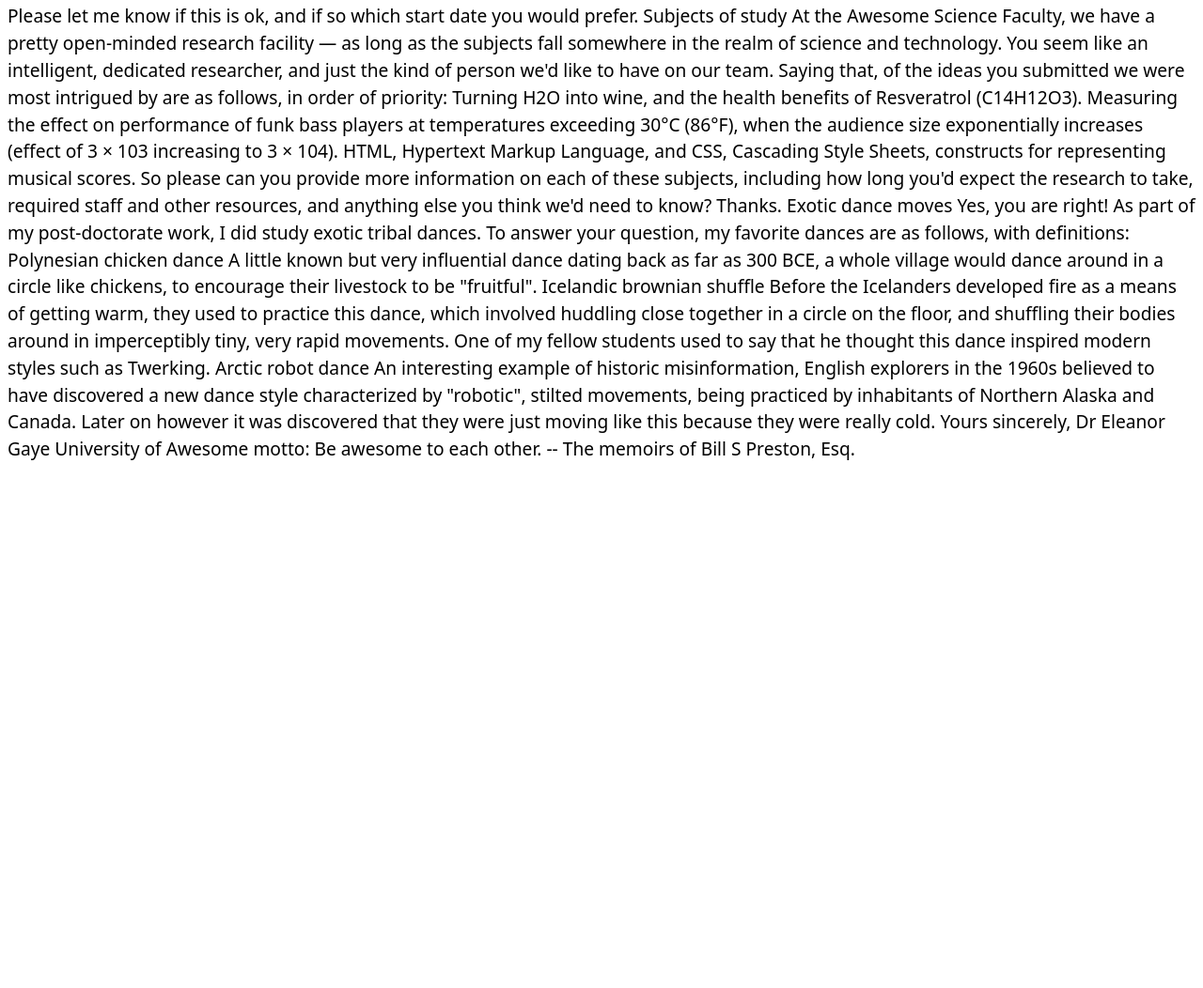
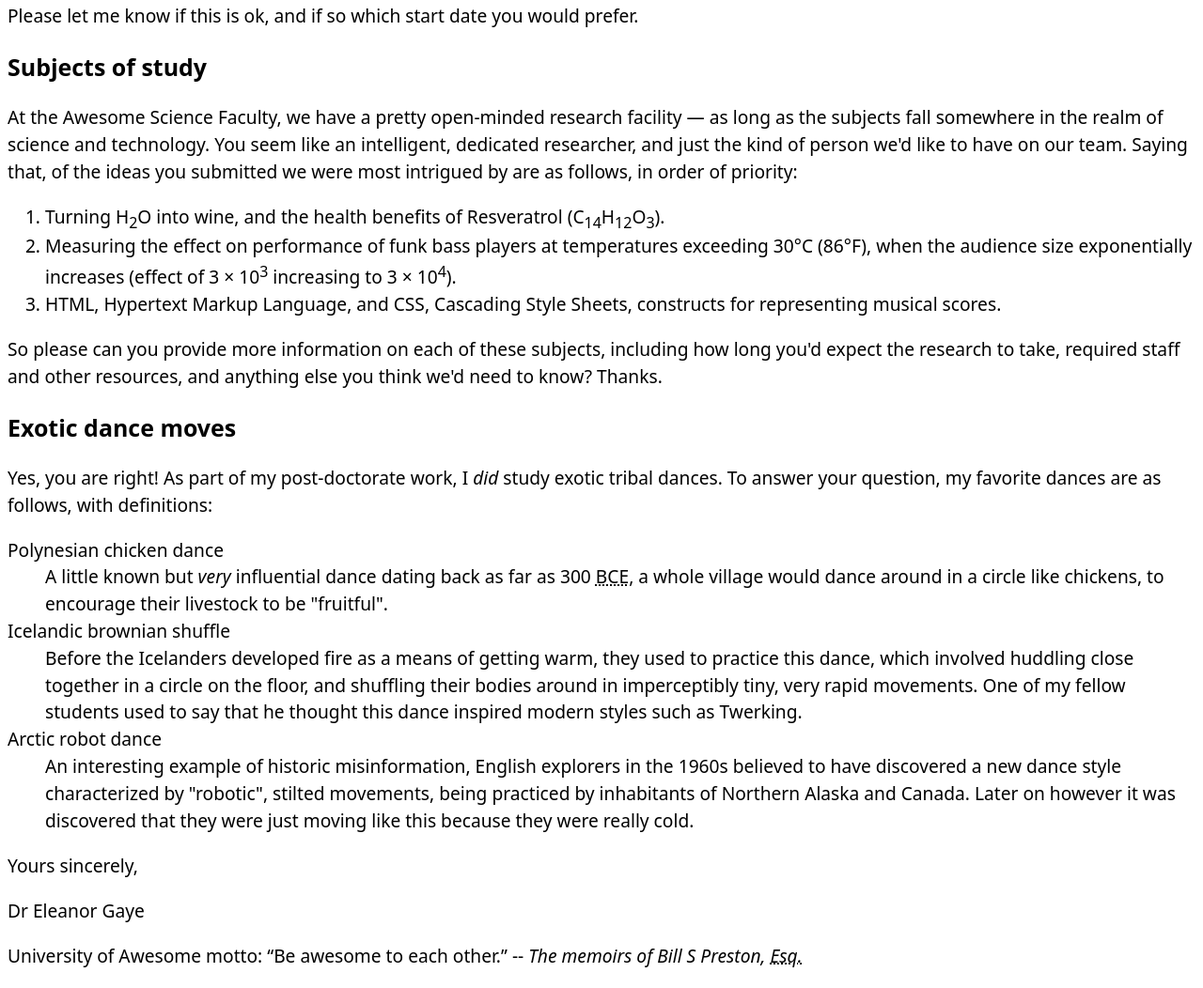
Before and after one commit to Lukas-Suarez/inft1206w26sec6, a plain HTML site: page assignment1/part1/letter.html in a window 1280 px wide. Shown: the part 837-1889 px from the top of the page at 94% size. Before the commit the page ends 1338 px from the top, so only its background shows below. Drawn offline with Linux system fonts and the light colour scheme.

Commit message:
part: 1 second half of tags done

```diff
--- a/assignment1/part1/letter.html
+++ b/assignment1/part1/letter.html
@@ -85,58 +85,91 @@ Marking up a letter for Assignment 1 Part 1.
     </ul>
 
 
+<p>
         Please let me know if this is ok, and if so which start date you would
         prefer.
+</p>
 
+<h2>
         Subjects of study
 
+</h2>
+<p>
         At the Awesome Science Faculty, we have a pretty open-minded research
         facility — as long as the subjects fall somewhere in the realm of science
         and technology. You seem like an intelligent, dedicated researcher, and
         just the kind of person we'd like to have on our team. Saying that, of the
         ideas you submitted we were most intrigued by are as follows, in order of
         priority:
+</p>
 
-    Turning H2O into wine, and the health benefits of Resveratrol
-    (C14H12O3).
+    <ol>
+    <li>
+        Turning H<sub>2</sub>O into wine, and the health benefits of Resveratrol
+        (C<sub>14</sub>H<sub>12</sub>O<sub>3</sub>).
+    </li>
+    <li>
         Measuring the effect on performance of funk bass players at temperatures
         exceeding 30°C (86°F), when the audience size exponentially increases
-    (effect of 3 × 103 increasing to 3 × 104).
-    HTML, Hypertext Markup Language, and CSS,
+        (effect of 3 × 10<sup>3</sup> increasing to 3 × 10<sup>4</sup>).
+    </li>
+    <li>
+        <abbr>HTML</abbr>, Hypertext Markup Language, and <abbr>CSS</abbr>,
         Cascading Style Sheets, constructs for representing musical scores.
+    </li>
+    </ol>
 
+<p>
         So please can you provide more information on each of these subjects,
         including how long you'd expect the research to take, required staff and
         other resources, and anything else you think we'd need to know? Thanks.
+</p>
 
+<h2>
         Exotic dance moves
 
+</h2>
+    <p>
         Yes, you are right! As part of my post-doctorate work, I
-    did study exotic tribal dances. To answer your question, my
+        <em>did</em> study exotic tribal dances. To answer your question, my
         favorite dances are as follows, with definitions:
+    </p>
 
-    Polynesian chicken dance
-        A little known but very influential dance dating back as far as
-        300 BCE, a whole village would
+    <dl>
+    <dt>Polynesian chicken dance</dt>
+    <dd>
+        A little known but <em>very</em> influential dance dating back as far as
+        300 <abbr title="Before Common Era">BCE</abbr>, a whole village would
         dance around in a circle like chickens, to encourage their livestock to
         be "fruitful".
-    Icelandic brownian shuffle
+    </dd>
+    <dt>Icelandic brownian shuffle</dt>
+    <dd>
         Before the Icelanders developed fire as a means of getting warm, they
         used to practice this dance, which involved huddling close together in a
         circle on the floor, and shuffling their bodies around in imperceptibly
         tiny, very rapid movements. One of my fellow students used to say that
         he thought this dance inspired modern styles such as Twerking.
-    Arctic robot dance
+    </dd>
+    <dt>Arctic robot dance</dt>
+    <dd>
         An interesting example of historic misinformation, English explorers in
         the 1960s believed to have discovered a new dance style characterized by
         "robotic", stilted movements, being practiced by inhabitants of Northern
         Alaska and Canada. Later on however it was discovered that they were
         just moving like this because they were really cold.
+    </dd>
+    </dl>
 
-    Yours sincerely,
+    <p>Yours sincerely,</p>
 
-    Dr Eleanor Gaye
+    <p>Dr Eleanor Gaye</p>
 
-    University of Awesome motto: Be awesome to each other. --
-    The memoirs of Bill S Preston, Esq.
+    <p>
+    University of Awesome motto: <q>Be awesome to each other.</q> --
+    <cite
+        >The memoirs of Bill S Preston, <abbr title="Esquire">Esq.</abbr></cite
+    >
+    </p>
 </body>
+</html>
```
Lines whose indentation alone changed are shown as unchanged.
